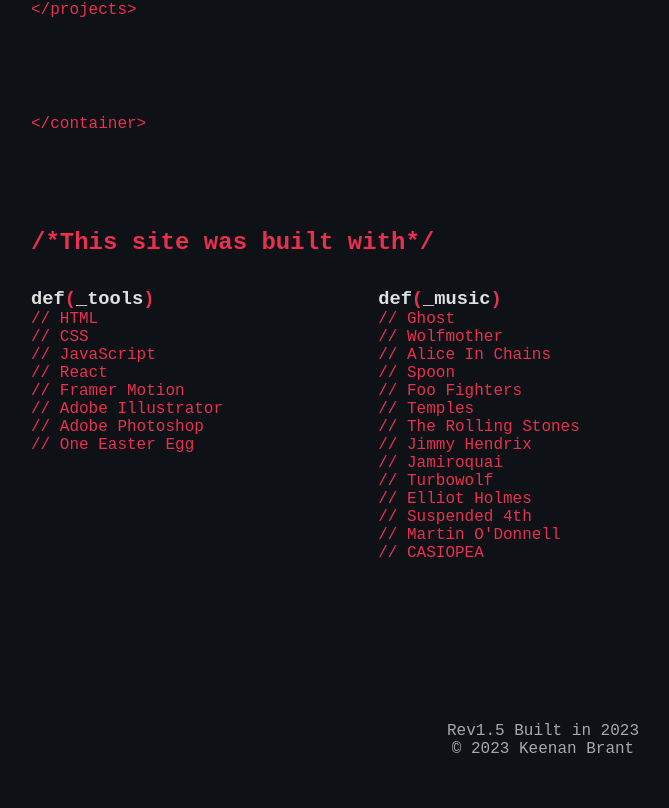
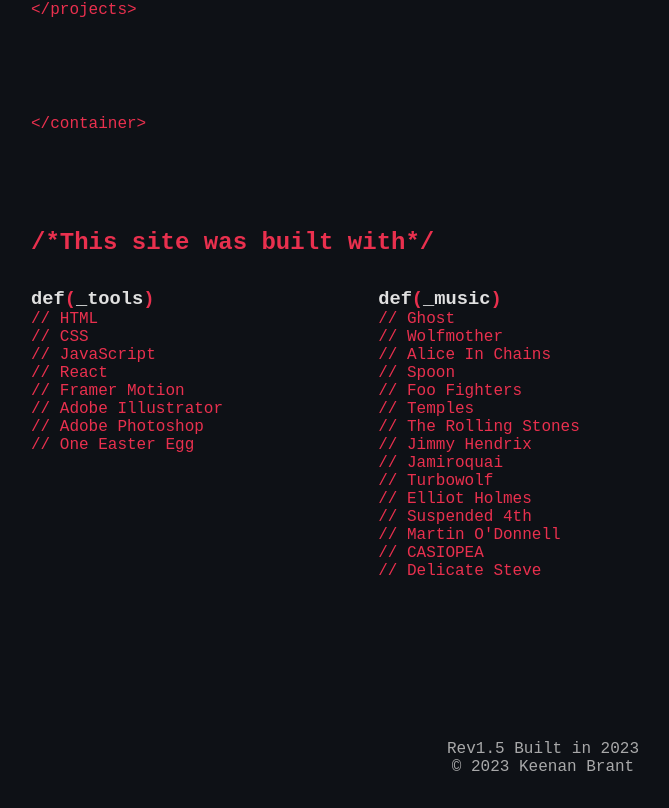
Before and after one commit to The-Nightman/Portfolio, a React (Vite) app: page / in a window 1280 px wide. Shown: the part 2621-3429 px from the top of the page, without its empty margins (97-766 px from the left). Built offline with nearby package versions, Linux system fonts and the light colour scheme; the HTML template or start-up script is replaced by a standard one.

Commit message:
add missing song and aria-hidden atribute

```diff
--- a/src/components/made-with.jsx
+++ b/src/components/made-with.jsx
@@ -181,6 +181,14 @@ const MadeWith = () => {
                 // CASIOPEA
               </a>
             </li>
+            <li>
+              <a
+                href="https://open.spotify.com/track/4CpLkaW3Hjr8sIKvdA5I0t?si=2108b6a2a69a4c15"
+                target="_blank"
+              >
+                // Delicate Steve
+              </a>
+            </li>
           </ul>
         </div>
       </motion.section>
--- a/src/components/tri-col.jsx
+++ b/src/components/tri-col.jsx
@@ -1,7 +1,7 @@
 const TriCol = () => {
   return (
     <>
-      <div className="bitricolor">
+      <div className="bitricolor" aria-hidden="true">
         <svg
           version="1.1"
           id="tricolorsvg"
```
